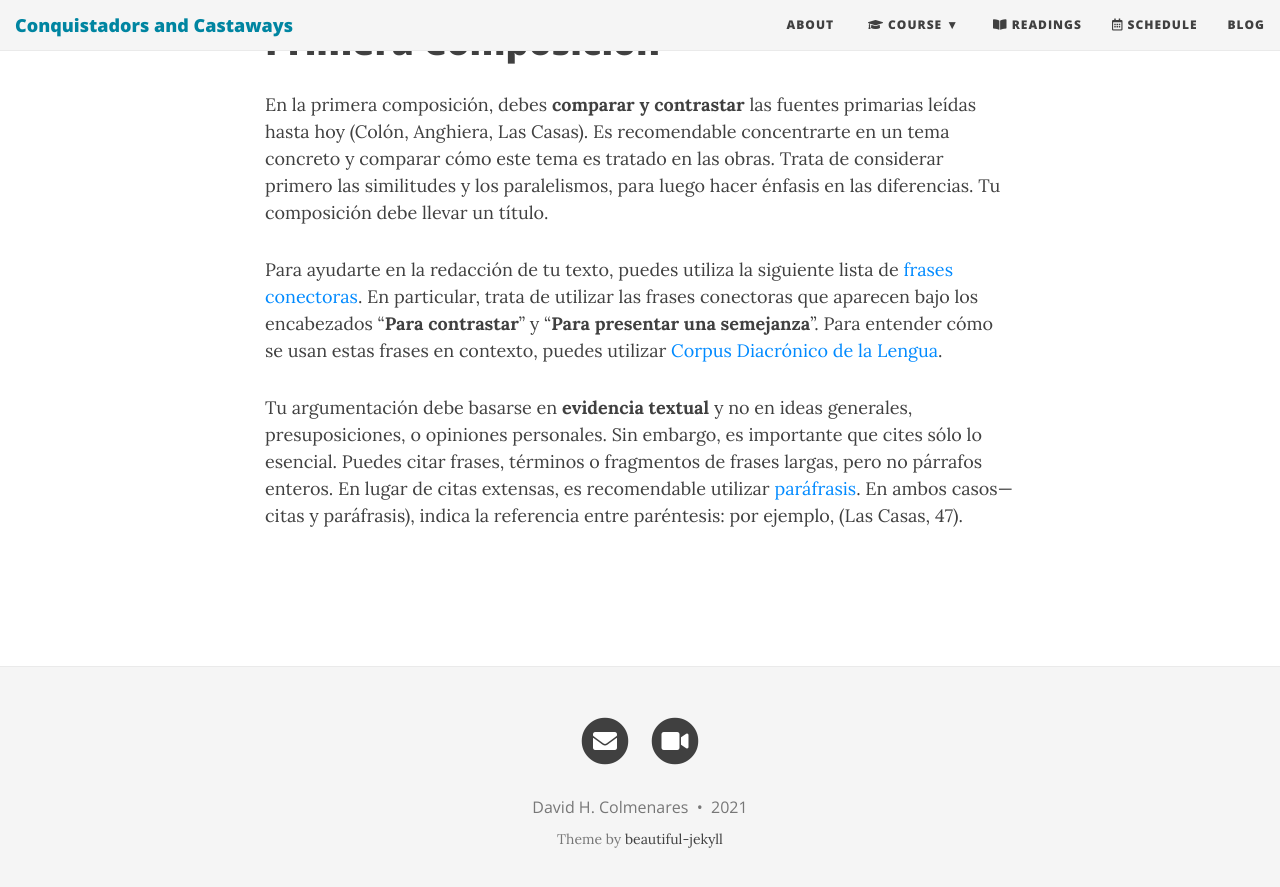
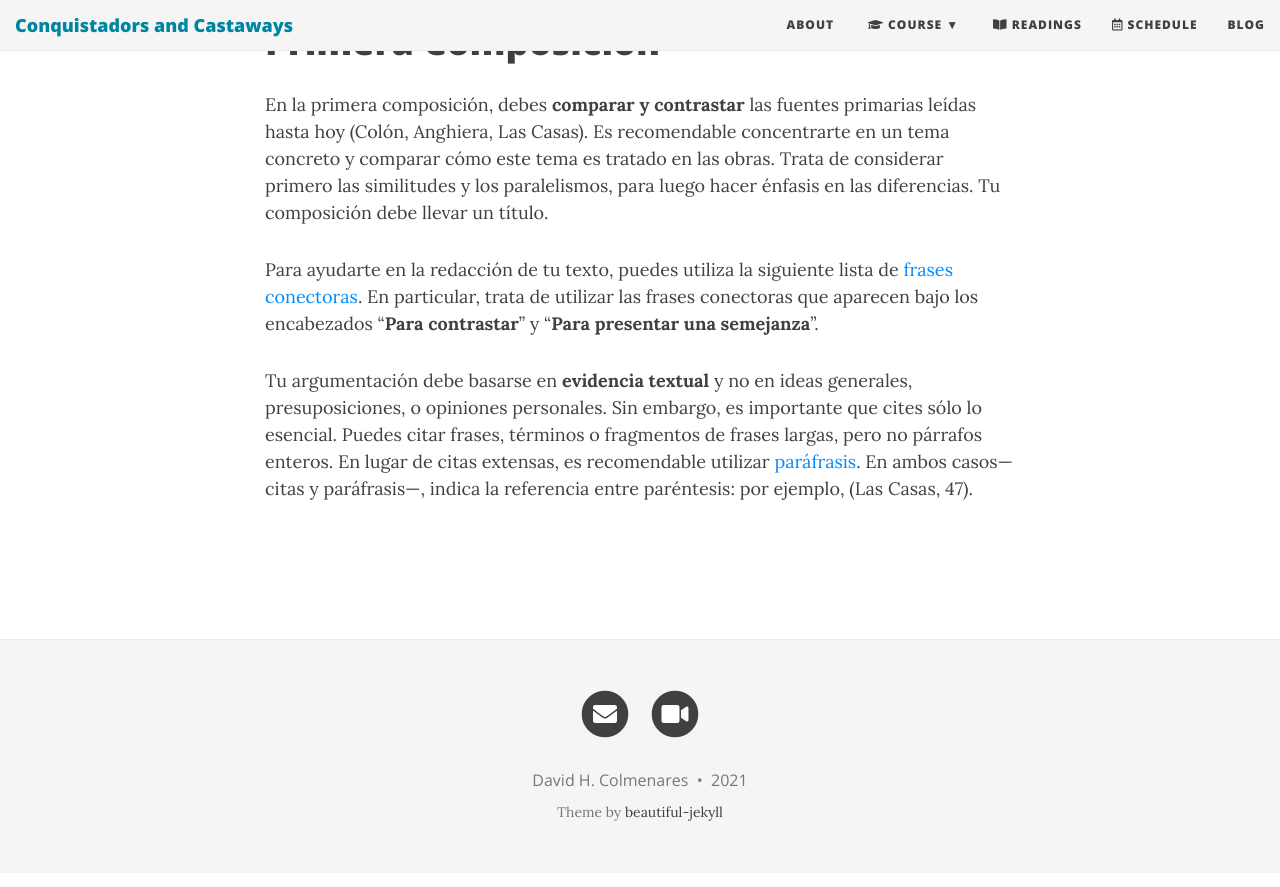
Before and after one commit to Hipomenes/ls452, a Jekyll site: the page built from assignments.md, in a window 1280 px wide and 900 px high, scrolled down 1032 px. Shown: the top 887 px of the window. Built offline with Jekyll 4.4.1, drawn with Linux system fonts in a browser that asks for light colours; nearby versions of some CDN libraries.

Commit message:
Update assignments.md

```diff
--- a/assignments.md
+++ b/assignments.md
@@ -23,8 +23,8 @@ Una vez terminado este proceso de planeación, estarás listo para redactar tu c
 
 En la primera composición, debes **comparar y contrastar** las fuentes primarias leídas hasta hoy (Colón, Anghiera, Las Casas). Es recomendable concentrarte en un tema concreto y comparar cómo este tema es tratado en las obras. Trata de considerar primero las similitudes y los paralelismos, para luego hacer énfasis en las diferencias. Tu composición debe llevar un título.
 
-Para ayudarte en la redacción de tu texto, puedes utiliza la siguiente lista de [frases conectoras](https://drive.google.com/file/d/1HlCccOz82TFvkfbINOV9Yu2IpAXFS00u/view?usp=sharing). En particular, trata de utilizar las frases conectoras que aparecen bajo los encabezados "**Para contrastar**" y "**Para presentar una semejanza**". Para entender cómo se usan estas frases en contexto, puedes utilizar [Corpus Diacrónico de la Lengua](http://corpus.rae.es/cordenet.html).
+Para ayudarte en la redacción de tu texto, puedes utiliza la siguiente lista de [frases conectoras](https://drive.google.com/file/d/1HlCccOz82TFvkfbINOV9Yu2IpAXFS00u/view?usp=sharing). En particular, trata de utilizar las frases conectoras que aparecen bajo los encabezados "**Para contrastar**" y "**Para presentar una semejanza**".
 
-Tu argumentación debe basarse en **evidencia textual** y no en ideas generales, presuposiciones, o opiniones personales. Sin embargo, es importante que cites sólo lo esencial. Puedes citar frases, términos o fragmentos de frases largas, pero no párrafos enteros. En lugar de citas extensas, es recomendable utilizar [paráfrasis](https://www.significados.com/parafrasis/). En ambos casos—citas y paráfrasis), indica la referencia entre paréntesis: por ejemplo, (Las Casas, 47).
+Tu argumentación debe basarse en **evidencia textual** y no en ideas generales, presuposiciones, o opiniones personales. Sin embargo, es importante que cites sólo lo esencial. Puedes citar frases, términos o fragmentos de frases largas, pero no párrafos enteros. En lugar de citas extensas, es recomendable utilizar [paráfrasis](https://www.significados.com/parafrasis/). En ambos casos—citas y paráfrasis—, indica la referencia entre paréntesis: por ejemplo, (Las Casas, 47).
 
 <br>
```
